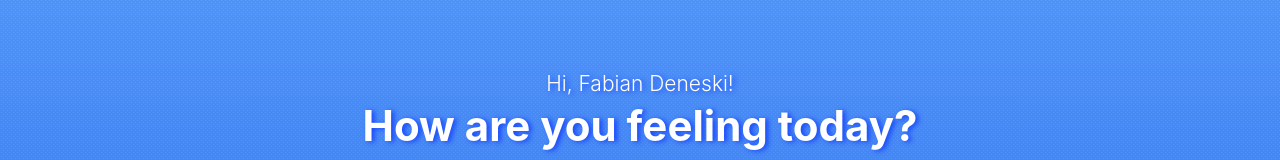
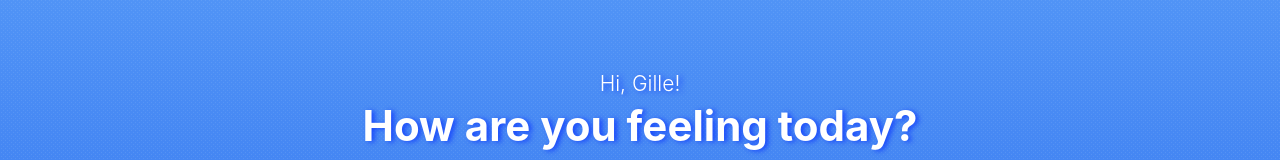
Before and after one commit to NathanSaludes/emmy-next, a Next.js app: page /selection in a window 1280 px wide. Shown: the part 211-371 px from the top of the page. Built offline with nearby package versions, Linux system fonts and the light colour scheme.

Commit message:
miscellaneous changes

```diff
--- a/components/SentimentSelection/SentimentSelection.js
+++ b/components/SentimentSelection/SentimentSelection.js
@@ -12,7 +12,7 @@ const Emotion = ({ value }) => (
 export default function SentimentSelection() {
 	return (
 		<div className="flex flex-col items-center" style={{ textShadow: '3px 1px 5px rgba(0, 38, 255, 0.658)' }}>
-			<h1 className="font-light text-lg mb-2 md:text-2xl">Hi, Fabian Deneski!</h1>
+			<h1 className="font-light text-lg mb-2 md:text-2xl">Hi, Gille!</h1>
 			<h2 className="font-bold text-3xl sm:text-4xl md:text-5xl">How are you feeling today?</h2>
 			<div className="flex items-center justify-evenly mt-4">
 				<Emotion value={1} />
```
